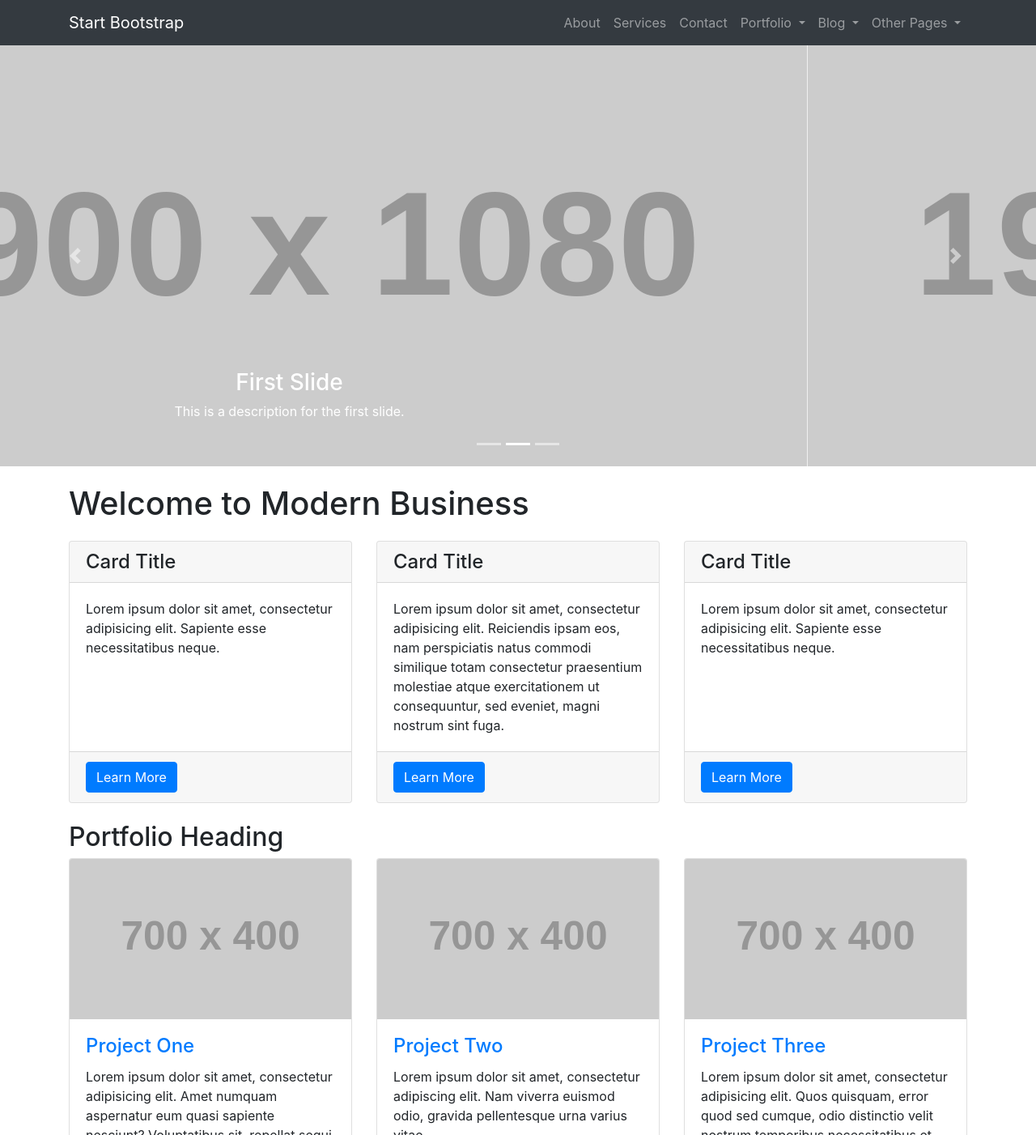
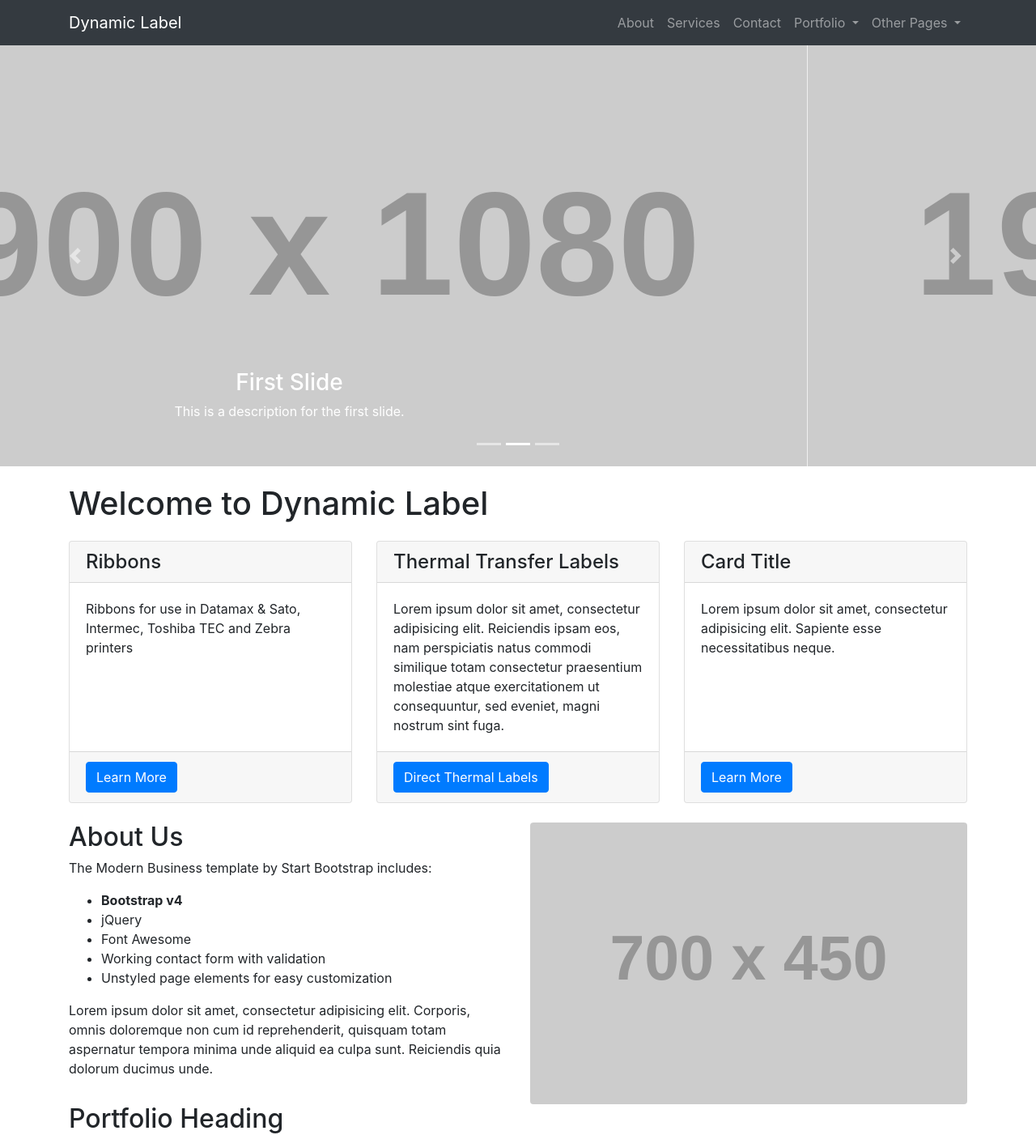
Before and after one commit to dalcon007/dynamiclabel, a website: page docs/index.html in a window 1280 px wide. Shown: the top 1402 px of the page at 81% size. Drawn offline with Linux system fonts and the light colour scheme; placeholder pictures from the web are drawn by us.

Commit message:
Update index.html

```diff
--- a/docs/index.html
+++ b/docs/index.html
@@ -23,7 +23,7 @@
     <!-- Navigation -->
     <nav class="navbar fixed-top navbar-expand-lg navbar-dark bg-dark fixed-top">
       <div class="container">
-        <a class="navbar-brand" href="index.html">Start Bootstrap</a>
+        <a class="navbar-brand" href="index.html">Dynamic Label</a>
         <button class="navbar-toggler navbar-toggler-right" type="button" data-toggle="collapse" data-target="#navbarResponsive" aria-controls="navbarResponsive" aria-expanded="false" aria-label="Toggle navigation">
           <span class="navbar-toggler-icon"></span>
         </button>
@@ -50,15 +50,6 @@
                 <a class="dropdown-item" href="portfolio-item.html">Single Portfolio Item</a>
               </div>
             </li>
-            <li class="nav-item dropdown">
-              <a class="nav-link dropdown-toggle" href="#" id="navbarDropdownBlog" data-toggle="dropdown" aria-haspopup="true" aria-expanded="false">
-                Blog
-              </a>
-              <div class="dropdown-menu dropdown-menu-right" aria-labelledby="navbarDropdownBlog">
-                <a class="dropdown-item" href="blog-home-1.html">Blog Home 1</a>
-                <a class="dropdown-item" href="blog-home-2.html">Blog Home 2</a>
-                <a class="dropdown-item" href="blog-post.html">Blog Post</a>
-              </div>
             </li>
             <li class="nav-item dropdown">
               <a class="nav-link dropdown-toggle" href="#" id="navbarDropdownBlog" data-toggle="dropdown" aria-haspopup="true" aria-expanded="false">
@@ -121,15 +112,15 @@
     <!-- Page Content -->
     <div class="container">
 
-      <h1 class="my-4">Welcome to Modern Business</h1>
+      <h1 class="my-4">Welcome to Dynamic Label</h1>
 
       <!-- Marketing Icons Section -->
       <div class="row">
         <div class="col-lg-4 mb-4">
           <div class="card h-100">
-            <h4 class="card-header">Card Title</h4>
+            <h4 class="card-header">Ribbons</h4>
             <div class="card-body">
-              <p class="card-text">Lorem ipsum dolor sit amet, consectetur adipisicing elit. Sapiente esse necessitatibus neque.</p>
+              <p class="card-text">Ribbons for use in Datamax & Sato, Intermec, Toshiba TEC and Zebra printers</p>
             </div>
             <div class="card-footer">
               <a href="#" class="btn btn-primary">Learn More</a>
@@ -138,12 +129,12 @@
         </div>
         <div class="col-lg-4 mb-4">
           <div class="card h-100">
-            <h4 class="card-header">Card Title</h4>
+            <h4 class="card-header">Thermal Transfer Labels</h4>
             <div class="card-body">
               <p class="card-text">Lorem ipsum dolor sit amet, consectetur adipisicing elit. Reiciendis ipsam eos, nam perspiciatis natus commodi similique totam consectetur praesentium molestiae atque exercitationem ut consequuntur, sed eveniet, magni nostrum sint fuga.</p>
             </div>
             <div class="card-footer">
-              <a href="#" class="btn btn-primary">Learn More</a>
+              <a href="#" class="btn btn-primary">Direct Thermal Labels</a>
             </div>
           </div>
         </div>
@@ -157,6 +148,28 @@
               <a href="#" class="btn btn-primary">Learn More</a>
             </div>
           </div>
+        </div>
+      </div>
+      <!-- /.row -->
+
+       <!-- Features Section -->
+      <div class="row">
+        <div class="col-lg-6">
+          <h2>About Us</h2>
+          <p>The Modern Business template by Start Bootstrap includes:</p>
+          <ul>
+            <li>
+              <strong>Bootstrap v4</strong>
+            </li>
+            <li>jQuery</li>
+            <li>Font Awesome</li>
+            <li>Working contact form with validation</li>
+            <li>Unstyled page elements for easy customization</li>
+          </ul>
+          <p>Lorem ipsum dolor sit amet, consectetur adipisicing elit. Corporis, omnis doloremque non cum id reprehenderit, quisquam totam aspernatur tempora minima unde aliquid ea culpa sunt. Reiciendis quia dolorum ducimus unde.</p>
+        </div>
+        <div class="col-lg-6">
+          <img class="img-fluid rounded" src="http://placehold.it/700x450" alt="">
         </div>
       </div>
       <!-- /.row -->
@@ -234,29 +247,7 @@
       </div>
       <!-- /.row -->
 
-      <!-- Features Section -->
-      <div class="row">
-        <div class="col-lg-6">
-          <h2>Modern Business Features</h2>
-          <p>The Modern Business template by Start Bootstrap includes:</p>
-          <ul>
-            <li>
-              <strong>Bootstrap v4</strong>
-            </li>
-            <li>jQuery</li>
-            <li>Font Awesome</li>
-            <li>Working contact form with validation</li>
-            <li>Unstyled page elements for easy customization</li>
-          </ul>
-          <p>Lorem ipsum dolor sit amet, consectetur adipisicing elit. Corporis, omnis doloremque non cum id reprehenderit, quisquam totam aspernatur tempora minima unde aliquid ea culpa sunt. Reiciendis quia dolorum ducimus unde.</p>
-        </div>
-        <div class="col-lg-6">
-          <img class="img-fluid rounded" src="http://placehold.it/700x450" alt="">
-        </div>
-      </div>
-      <!-- /.row -->
-
-      <hr>
+     <hr>
 
       <!-- Call to Action Section -->
       <div class="row mb-4">
```
